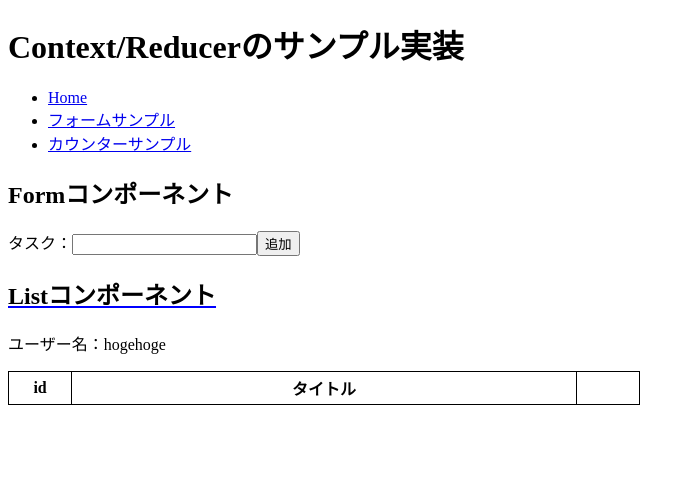
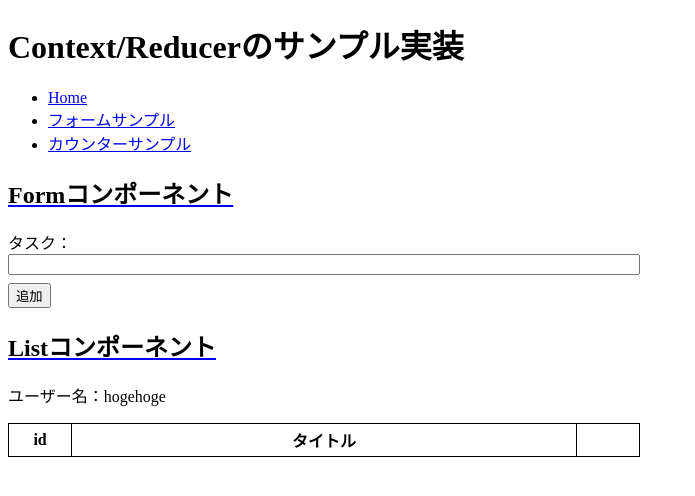
Before and after one commit to azufb/sampleApp_context_reducer, a React (Create React App) app: page /form in a window 1280 px wide. Shown: the top 496 px of the page, without its empty margins (0-695 px from the left). Built offline with nearby package versions, Linux system fonts and the light colour scheme.

Commit message:
Formコンポーネントにスタイル適用

```diff
--- a/src/components/form/Form.tsx
+++ b/src/components/form/Form.tsx
@@ -2,6 +2,7 @@ import { Dispatch, useContext } from 'react';
 import { ActionType } from '../../types/ActionType';
 import { useForm } from 'react-hook-form';
 import { ListDispatchContext } from '../../contexts/context';
+import styles from '../../styles/form/form.module.scss';
 
 type FormInputDataType = {
   textInput: string;
@@ -37,12 +38,20 @@ const Form = (): JSX.Element => {
 
   return (
     <div>
-      <h2>Formコンポーネント</h2>
+      <h2 className={styles.title}>Formコンポーネント</h2>
 
       <form onSubmit={handleSubmit(handleSubmitText)}>
-        <label htmlFor='textInput'>タスク：</label>
-        <input id='textInput' {...register('textInput')} />
-        <button type='submit'>追加</button>
+        <label htmlFor='textInput' className={styles.formLabel}>
+          タスク：
+        </label>
+        <input
+          id='textInput'
+          className={styles.formInput}
+          {...register('textInput')}
+        />
+        <button type='submit' className={styles.submitBtn}>
+          追加
+        </button>
       </form>
     </div>
   );
--- /dev/null
+++ b/src/styles/form/form.module.scss
@@ -0,0 +1,17 @@
+.title {
+  text-decoration: underline blue;
+}
+
+.formLabel {
+  display: block;
+}
+
+.formInput {
+  width: 50%;
+  box-sizing: border-box;
+  margin-bottom: 0.5rem;
+}
+
+.submitBtn {
+  display: block;
+}
```
